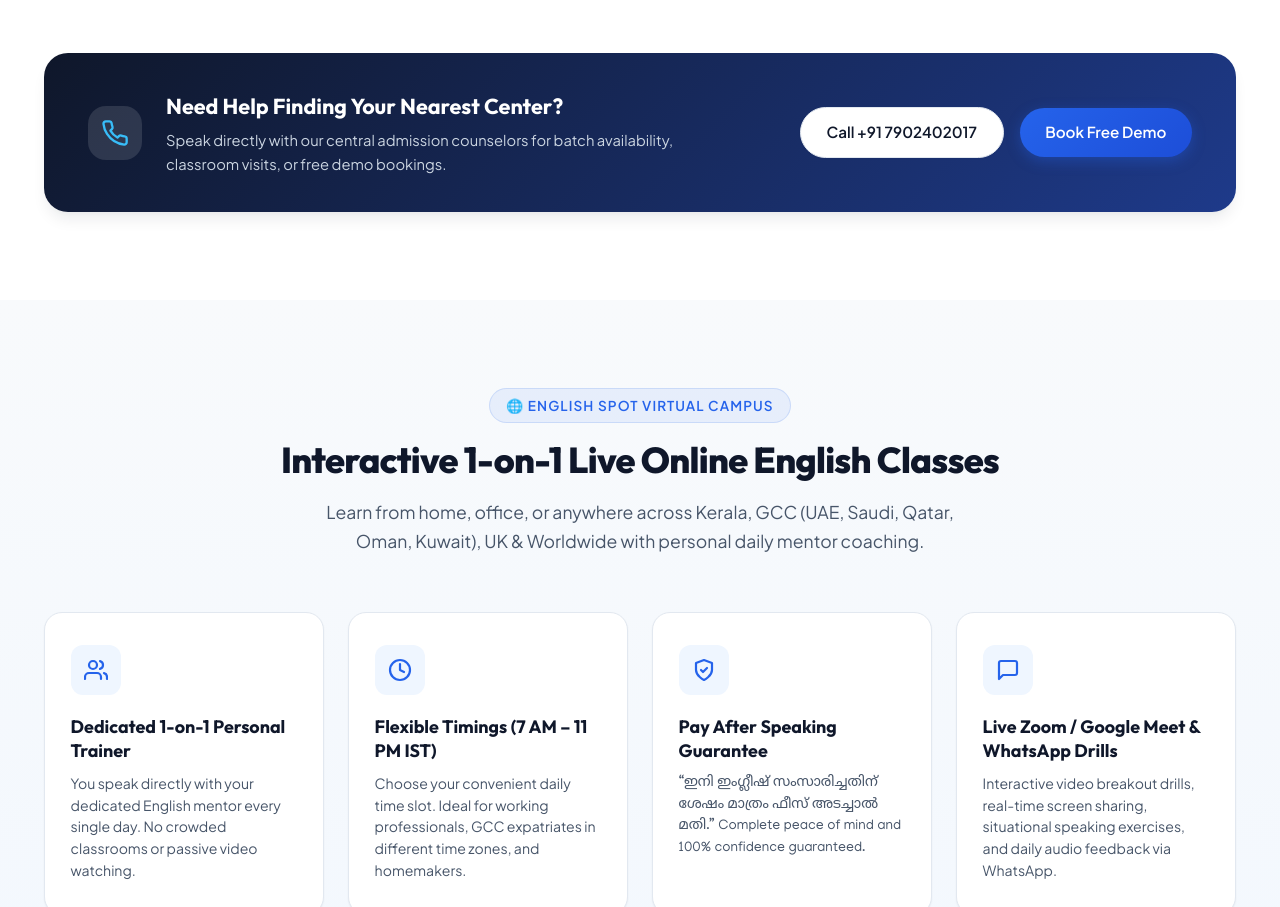
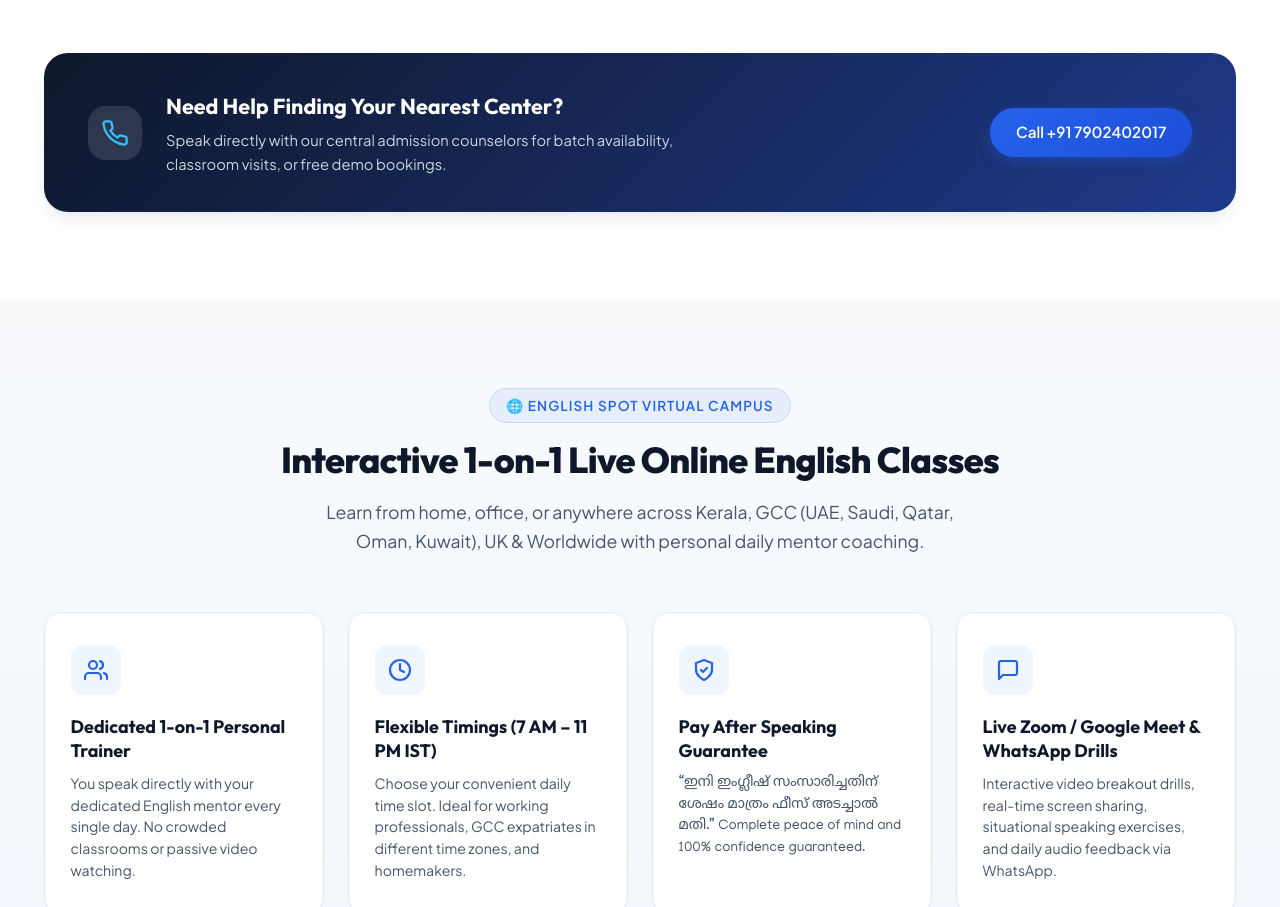
Before and after one commit to Abhijinkm/englishsport, a website: page index.html in a window 1280 px wide. Shown: the part 6284-7191 px from the top of the page. Drawn offline with Linux system fonts and the light colour scheme; a web font is replaced by a local one.

Commit message:
feat: remove Book Free Demo button from branch support banner

```diff
--- a/index.html
+++ b/index.html
@@ -1038,11 +1038,8 @@
           </div>
         </div>
         <div class="banner-actions">
-          <a href="tel:+917902402017" class="btn btn-secondary">
+          <a href="tel:+917902402017" class="btn btn-primary">
             <span>Call +91 7902402017</span>
-          </a>
-          <a href="#enquiry" class="btn btn-primary">
-            <span>Book Free Demo</span>
           </a>
         </div>
       </div>
```
